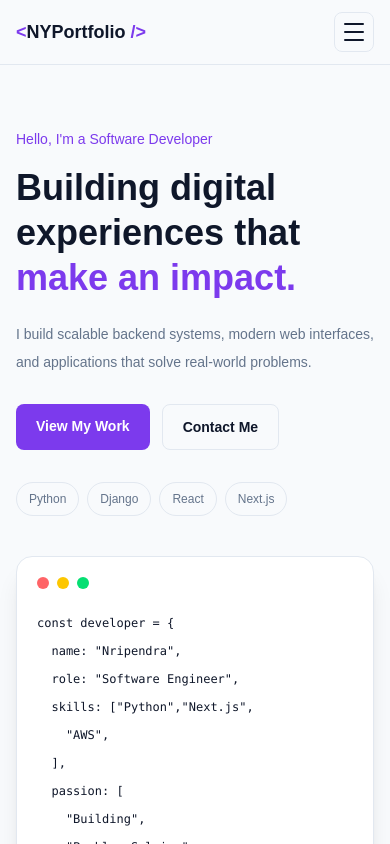
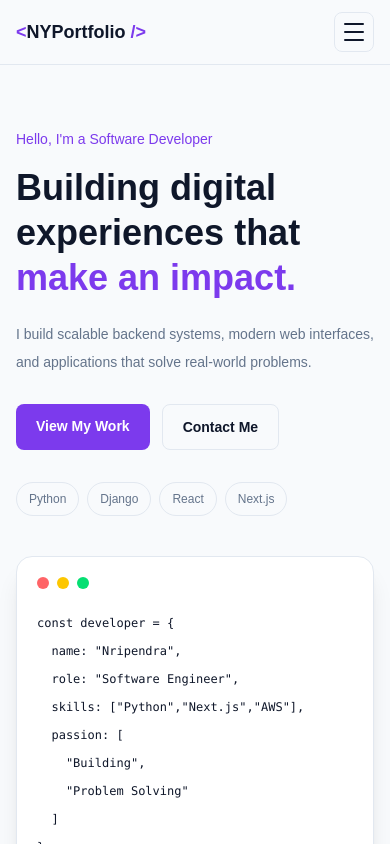
Before and after one commit to Nripendra48/Portfolio, a Next.js app: page / in a window 390 px wide. Shown: the top 844 px of the page. Built offline with nearby package versions, Linux system fonts and the light colour scheme.

Commit message:
optimized for mobile view

```diff
--- a/src/components/Hero.js
+++ b/src/components/Hero.js
@@ -59,9 +59,7 @@ export default function Hero() {
           <code>{`const developer = {
   name: "Nripendra",
   role: "Software Engineer",
-  skills: ["Python","Next.js",
-    "AWS",
-  ],
+  skills: ["Python","Next.js","AWS"],
   passion: [
     "Building",
     "Problem Solving"
```
